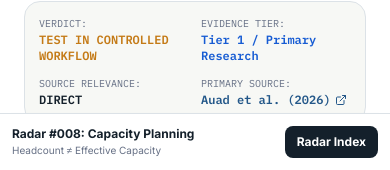
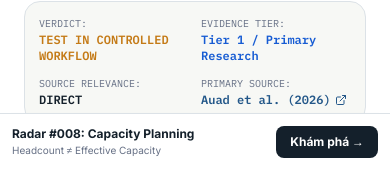
Before and after one commit to tuanbond93/vhm, a Next.js app: page /radar/can-bang-lao-dong-linh-hoat-kho-hang in a window 390 px wide. Shown: the part 674-844 px from the top of the page. Built offline with nearby package versions, Linux system fonts and the light colour scheme.

Commit message:
fix(radar-008): update mobile sticky CTA button to Khám phá -> pointing to #lead-capture

```diff
--- a/src/app/radar/can-bang-lao-dong-linh-hoat-kho-hang/page.tsx
+++ b/src/app/radar/can-bang-lao-dong-linh-hoat-kho-hang/page.tsx
@@ -515,7 +515,7 @@ export default function Radar008Page() {
         </section>
 
         {/* LEAD CAPTURE SECTION */}
-        <section className="pt-8 border-t border-[#DCE2E7]">
+        <section id="lead-capture" className="pt-8 border-t border-[#DCE2E7]">
           <div className="p-6 sm:p-8 rounded-2xl bg-white border border-[#DCE2E7] shadow-xs">
             <h3 className="text-lg sm:text-xl font-bold text-[#14202B] mb-2">
               Tải tài nguyên Quản trị Nhân sự Kho hàng & Khung tính Năng lực Sản xuất
@@ -535,12 +535,12 @@ export default function Radar008Page() {
             <span className="font-bold text-[#14202B] block truncate max-w-[200px]">Radar #008: Capacity Planning</span>
             <span className="text-[#667085] text-[10px]">Headcount ≠ Effective Capacity</span>
           </div>
-          <Link
-            href="/radar"
-            className="px-3 py-2 rounded-lg bg-[#14202B] text-white text-xs font-bold shrink-0 hover:bg-[#2F6FED] transition-colors"
+          <a
+            href="#lead-capture"
+            className="px-3.5 py-2 rounded-lg bg-[#14202B] text-white text-xs font-bold shrink-0 hover:bg-[#2F6FED] transition-colors"
           >
-            Radar Index
-          </Link>
+            Khám phá →
+          </a>
         </div>
       </div>
     </article>
```
Also changed, not shown: assets/lead-store/leads-dev-only.json (+8 -8 lines).
